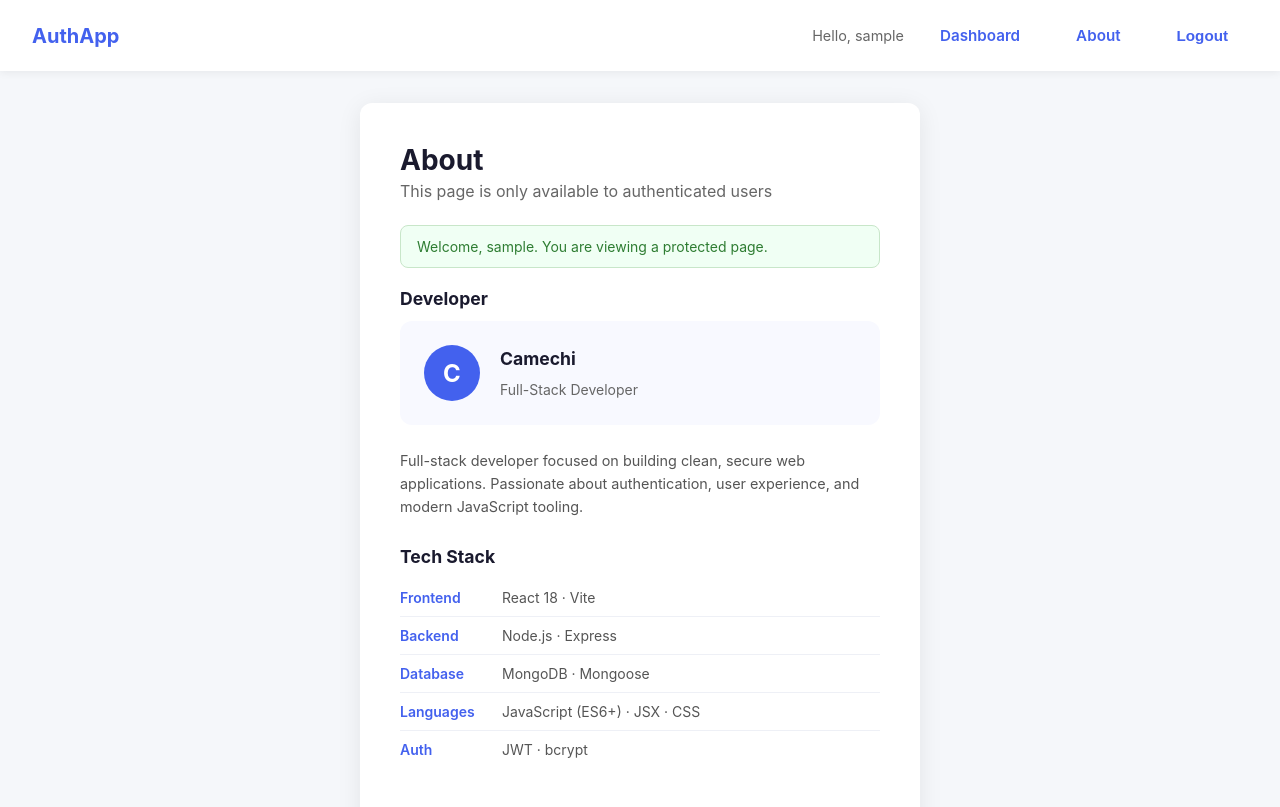
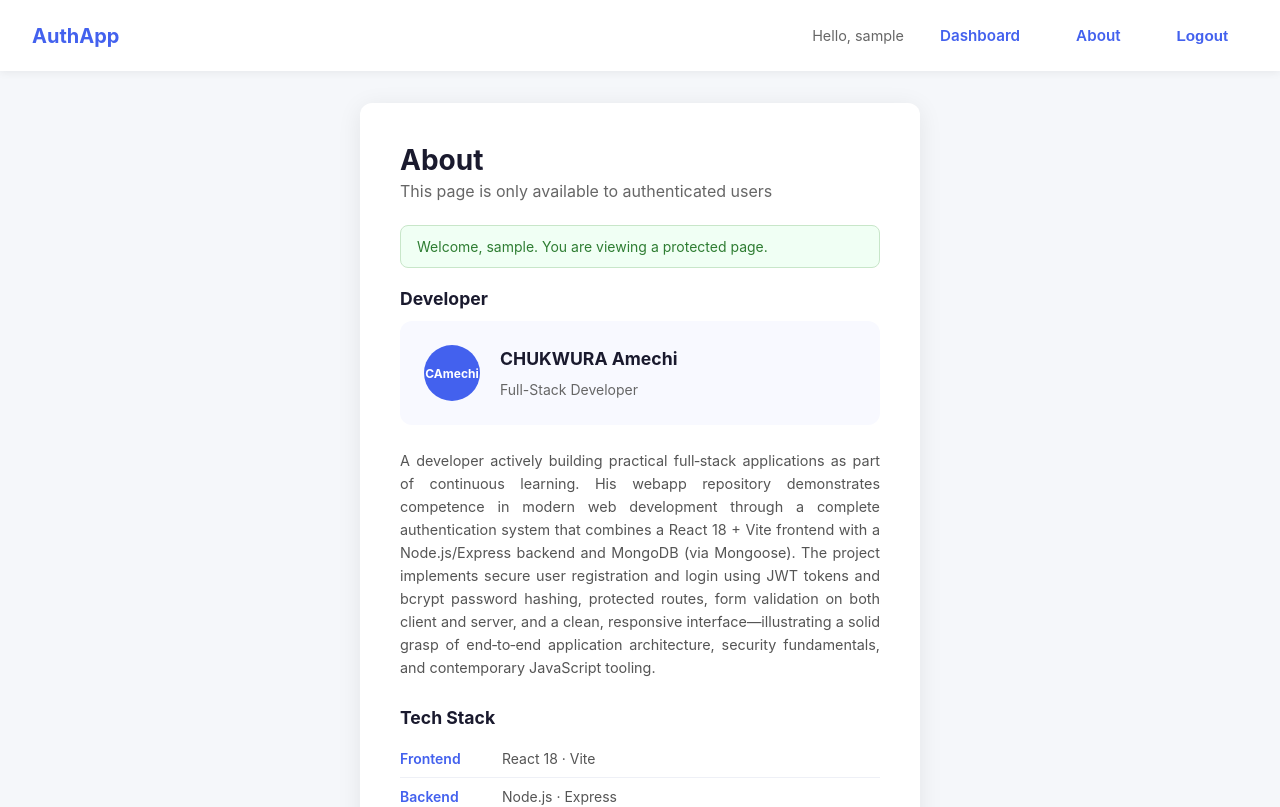
Before and after one commit to camechi/webapp, a React (Vite) app in the folder client/: page /about in a window 1280 px wide. Shown: the top 807 px of the page. Built offline with nearby package versions, Linux system fonts and the light colour scheme; sample sign-in values are in the browser's storage.

Commit message:
Updated README.md and developer details

```diff
--- a/client/src/css/styles.css
+++ b/client/src/css/styles.css
@@ -173,7 +173,7 @@
   display: flex;
   align-items: center;
   justify-content: center;
-  font-size: 1.5rem;
+  font-size: 0.75rem;
   font-weight: 700;
   flex-shrink: 0;
 }
@@ -217,6 +217,7 @@
   font-size: 0.9rem;
   line-height: 1.6;
   margin-top: 1rem;
+  text-align: justify;
 }
 
 .tech-list {
--- a/client/src/pages/About.jsx
+++ b/client/src/pages/About.jsx
@@ -25,16 +25,14 @@ export default function About() {
       <section className="about-section">
         <h3>Developer</h3>
         <div className="profile-card">
-          <div className="profile-avatar">C</div>
+          <div className="profile-avatar">CAmechi</div>
           <div className="profile-info">
-            <h3>Camechi</h3>
+            <h3>CHUKWURA Amechi</h3>
             <p>Full-Stack Developer</p>
           </div>
         </div>
         <p className="about-bio">
-          Full-stack developer focused on building clean, secure web
-          applications. Passionate about authentication, user experience, and
-          modern JavaScript tooling.
+           A developer actively building practical full‑stack applications as part of continuous learning. His webapp repository demonstrates competence in modern web development through a complete authentication system that combines a React 18 + Vite frontend with a Node.js/Express backend and MongoDB (via Mongoose). The project implements secure user registration and login using JWT tokens and bcrypt password hashing, protected routes, form validation on both client and server, and a clean, responsive interface—illustrating a solid grasp of end‑to‑end application architecture, security fundamentals, and contemporary JavaScript tooling.
         </p>
       </section>
 
```
Also changed, not shown: 1 other file (tests, documents, lock files or other folders).
